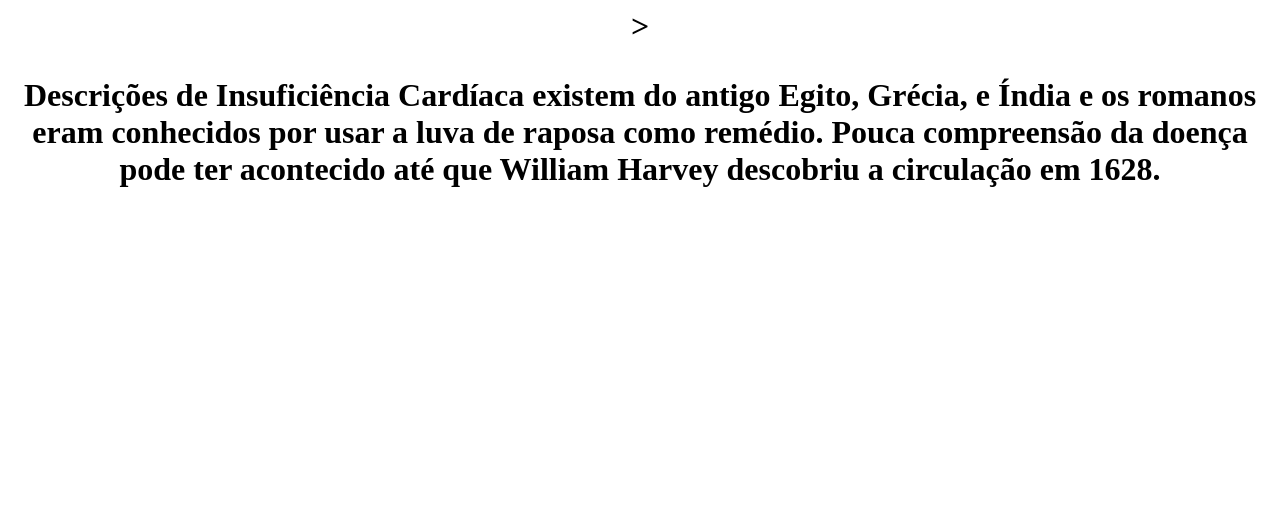
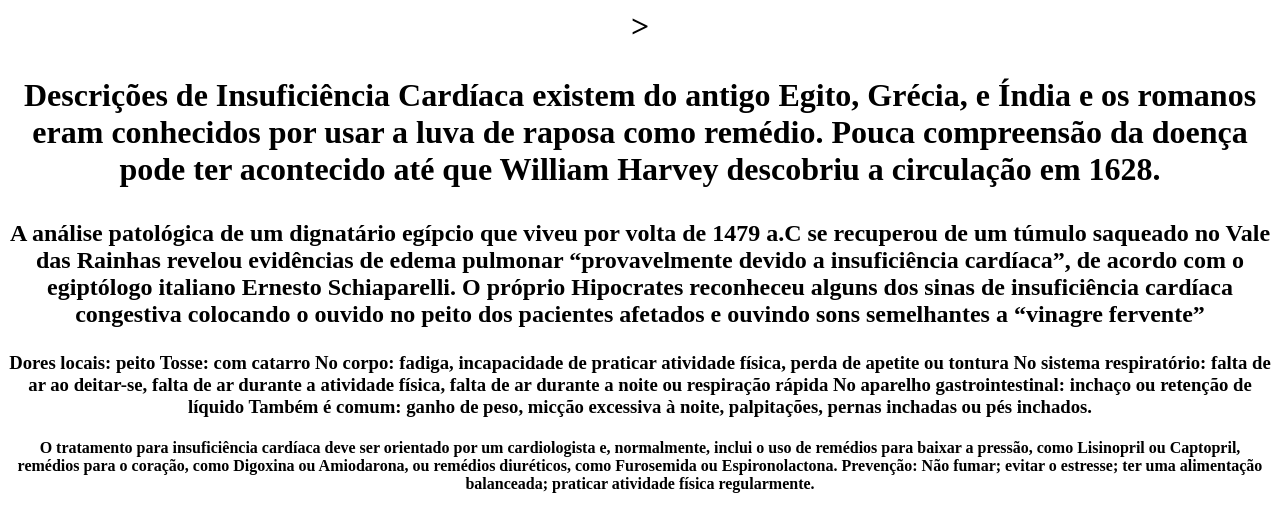
Before and after one commit to thaysastracke/bio, a plain HTML site: page index.html in a window 1280 px wide. Drawn offline with Linux system fonts and the light colour scheme.

Commit message:
Update index.html

```diff
--- a/index.html
+++ b/index.html
@@ -12,3 +12,24 @@
 <p>
 Descrições de Insuficiência Cardíaca existem do antigo Egito, Grécia, e Índia e os romanos eram conhecidos por usar a luva de raposa como remédio. Pouca compreensão da doença pode ter acontecido até que William Harvey descobriu a circulação em 1628.
 </p>
+
+<h2 style="text-align: center" Como Surgiu </h2>
+<p>
+A análise patológica de um dignatário egípcio que viveu por volta de 1479 a.C se recuperou de um túmulo saqueado no Vale das Rainhas revelou evidências de edema pulmonar “provavelmente devido a insuficiência cardíaca”, de acordo com o egiptólogo italiano Ernesto Schiaparelli. O próprio Hipocrates reconheceu alguns dos sinas de insuficiência cardíaca congestiva colocando o ouvido no peito dos pacientes afetados e ouvindo sons semelhantes a “vinagre fervente”
+
+<h3 style="text-align: center" Sintomas </h3>
+<p>
+Dores locais: peito
+Tosse: com catarro
+No corpo: fadiga, incapacidade de praticar atividade física, perda de apetite ou tontura
+No sistema respiratório: falta de ar ao deitar-se, falta de ar durante a atividade física, falta de ar durante a noite ou respiração rápida
+No aparelho gastrointestinal: inchaço ou retenção de líquido
+Também é comum: ganho de peso, micção excessiva à noite, palpitações, pernas inchadas ou pés inchados.
+</p>
+
+<h4 style="text-align: center" Tratamento e Prevenção" </h4>
+<p>
+O tratamento para insuficiência cardíaca deve ser orientado por um cardiologista e, normalmente, inclui o uso de remédios para baixar a pressão, como Lisinopril ou Captopril, remédios para o coração, como Digoxina ou Amiodarona, ou remédios diuréticos, como Furosemida ou Espironolactona.
+Prevenção:
+Não fumar; evitar o estresse; ter uma alimentação balanceada; praticar atividade física regularmente.
+</p>
```
